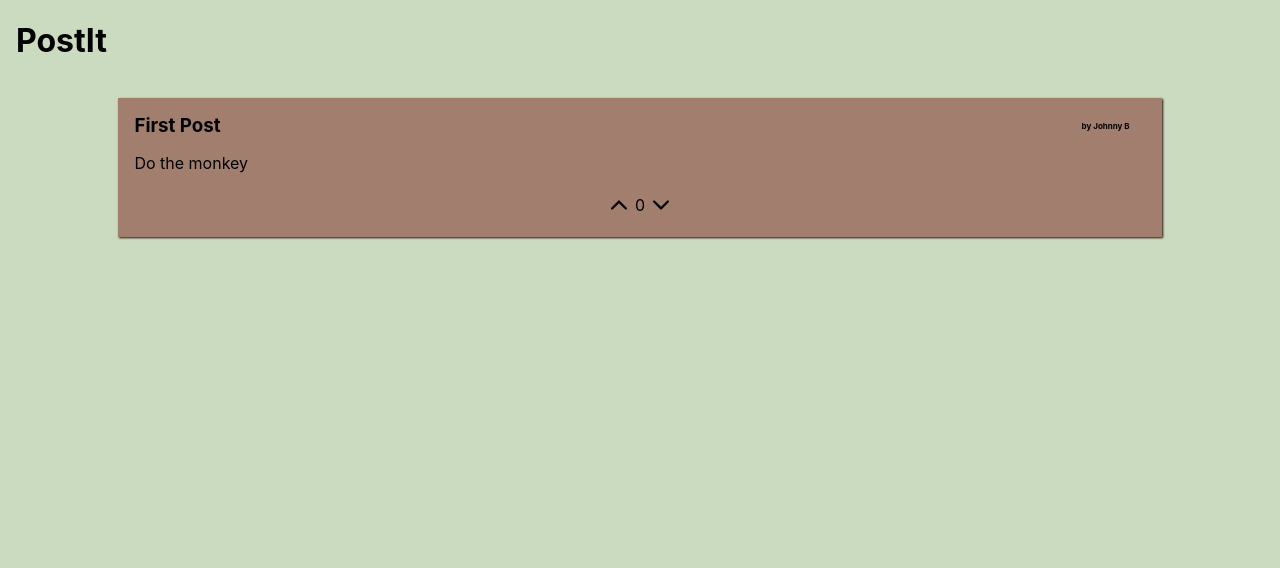
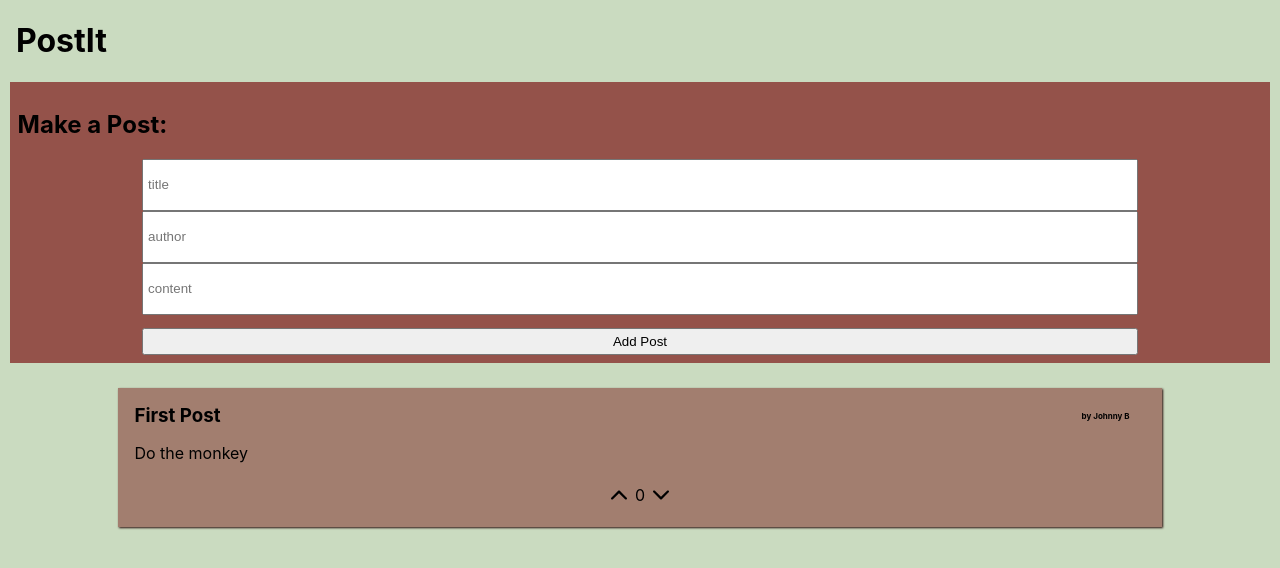
Before and after one commit to chadrick-d-dev/postit-async-testing, a React (Create React App) app: page / in a window 1280 px wide. Shown: the top 568 px of the page. Built offline with nearby package versions, Linux system fonts and the light colour scheme.

Commit message:
Add form

```diff
--- a/src/App/App.js
+++ b/src/App/App.js
@@ -1,6 +1,7 @@
 import React, { Component } from 'react';
 import './App.css';
 import Posts from '../Posts/Posts'
+import Form from '../Form/Form';
 
 
 class App extends Component {
@@ -24,13 +25,17 @@ class App extends Component {
     const postToChange = shallowPosts.find(post => post.id === id);
     postToChange.score += change;
     this.setState({ posts: shallowPosts});
+  }
 
+  addPost = (newPost) => {
+    this.setState({posts: [...this.state.posts, newPost]})
   }
 
   render() {
     return (
       <>
         <h1 className="heading">PostIt</h1>
+        <Form addPost={this.addPost} />
         <Posts changeScore={this.changeScore} posts={this.state.posts} />
       </>
     );
--- a/src/Form/Form.css
+++ b/src/Form/Form.css
@@ -0,0 +1,27 @@
+form {
+  display: flex;
+  flex-direction: column;
+  margin: .6em;
+  background-color: #94524A;
+  padding: .5em;
+}
+
+.input-wrapper {
+  display: flex;
+  flex-direction:column;
+  justify-content: space-between;
+  width: 80%;
+  align-self: center;
+}
+
+input {
+  height: 3em;
+  padding: .3em;
+}
+
+button {
+  margin-top: 1em;
+  width: 80%;
+  height: 2em;
+  align-self: center;
+}
--- a/src/Form/Form.js
+++ b/src/Form/Form.js
@@ -0,0 +1,57 @@
+import React, { Component } from 'react';
+import './Form.css';
+
+class Form extends Component {
+  constructor ( props ) {
+    super(props);
+    this.state = {
+      title: '',
+      author: '',
+      content: '',
+      error:''
+    };
+  }
+
+  handleChange = (event) => {
+    this.setState({[event.target.name]: event.target.value});
+  }
+
+  handleSubmit = (e) => {
+    e.preventDefault();
+    if (!this.state.title || !this.state.author || !this.state.content) {
+      this.setState({error: 'Please fill out the whole form'});
+      return;
+    }
+    const newPost = {
+      title: this.state.title,
+      author: this.state.author,
+      content: this.state.content,
+      id: Date.now(),
+      score:0
+    };
+    this.props.addPost(newPost);
+    this.setState({
+      title: '',
+      author: '',
+      content: '',
+      error: ''
+    });
+  }
+
+  render() {
+    return (
+      <form>
+        <h2 className="form-heading">Make a Post:</h2>
+        {this.state.error}
+        <div className="input-wrapper">
+          <input name="title" placeholder="title" value={this.state.title} onChange={this.handleChange}/>
+          <input name="author" placeholder="author" value={this.state.author} onChange={this.handleChange}/>
+          <input name="content" placeholder="content" value={this.state.content} onChange={this.handleChange}/>
+        </div>
+        <button onClick={this.handleSubmit}>Add Post</button>
+      </form>
+    );
+  }
+}
+
+export default Form;
```
Also changed, not shown: 2 other files (tests, documents, lock files or other folders).
